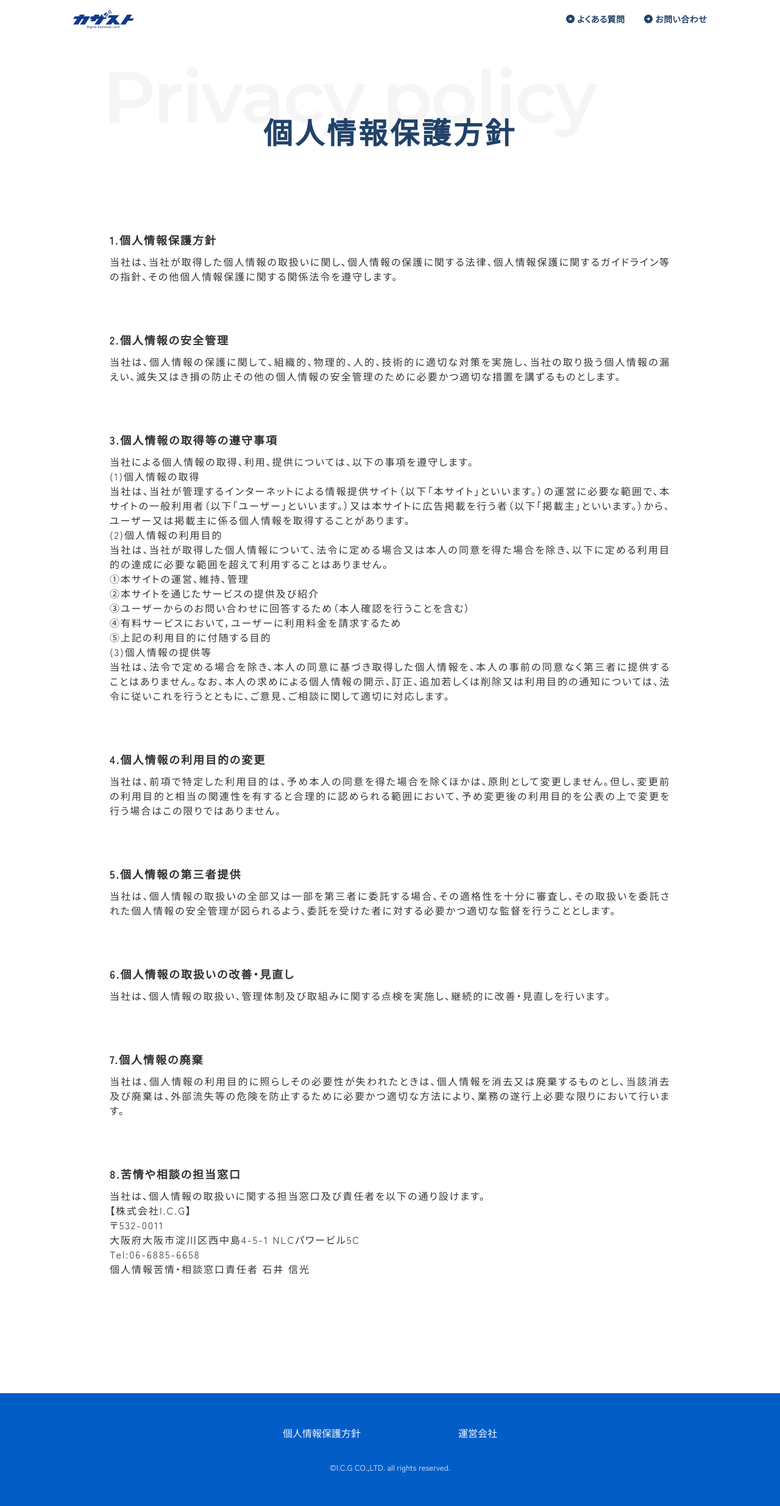
After one commit to icg-jobs/digital-card, a PHP site: page /privacy.html in a window 1280 px wide. The commit adds this page. Shown: the whole page at 61% size. Run offline with PHP 8.4, Linux system fonts and the light colour scheme; some libraries are stand-ins or nearby versions.

Commit message:
privacy commit

```diff
--- a/css/style.css
+++ b/css/style.css
@@ -925,7 +925,7 @@ body main .kv-pc {
 }
 body main .feature .container {
   background-image: url(../img/Feature.svg);
-  background-size: 200px auto;
+  background-size: 300px auto;
   background-position: center 30px;
   margin-bottom: 64px;
 }
@@ -965,7 +965,7 @@ body main .problem {
 body main .problem .container {
   background-image: url(../img/Problem.svg);
   background-size: 360px auto;
-  background-position: center 0;
+  background-position: center 30px;
 }
 body main .problem .container h3 {
   color: #FFF;
@@ -2270,4 +2270,52 @@ body footer .container small {
   body footer .container small {
     padding-top: 40px;
   }
+}
+/***************************************************
+ここらかprivacyのページ
+ **************************************************/
+.privacy .container {
+  background-image: url(../img/Privacy.svg);
+  background-size: 300px;
+  background-position: center 100px;
+  padding-top: 124px;
+  padding-bottom: 64px;
+}
+.privacy .container li {
+  font-size: 0.875rem;
+  letter-spacing: 2px;
+  line-height: 24px;
+}
+.privacy .container li span {
+  display: inline-block;
+  font-size: 1rem;
+  font-weight: 600;
+  padding-bottom: 12px;
+}
+.privacy .container li:not(li:nth-child(8)) {
+  padding-bottom: 40px;
+}
+
+@media screen and (min-width: 960px) {
+  .privacy .container {
+    background-image: url(../img/Privacy.svg);
+    background-size: 800px;
+    background-position: 180px 110px;
+    padding-top: 192px;
+    padding-bottom: 192px;
+  }
+  .privacy .container li {
+    font-size: 1rem;
+    letter-spacing: 2px;
+    line-height: 24px;
+  }
+  .privacy .container li span {
+    display: inline-block;
+    font-size: 1.125rem;
+    font-weight: 600;
+    padding-bottom: 12px;
+  }
+  .privacy .container li:not(li:nth-child(8)) {
+    padding-bottom: 80px;
+  }
 }/*# sourceMappingURL=style.css.map */
--- a/css/style.scss
+++ b/css/style.scss
@@ -593,7 +593,7 @@ body {
   .feature {
     .container {
       background-image: url(../img/Feature.svg);
-      background-size: 200px auto;
+      background-size: 300px auto;
       background-position: center 30px;
       margin-bottom: 64px;
       .feature1,.feature2,.feature3,.feature4 {
@@ -633,7 +633,7 @@ body {
     .container {
       background-image: url(../img/Problem.svg);
       background-size: 360px auto;
-      background-position: center 0;
+      background-position: center 30px;
         h3 {
           color: #FFF;
           text-align: center;
@@ -1116,8 +1116,6 @@ body {
   }
 }
 
-
-
 // ここからPC版------------------
 
 @media screen and (min-width: 960px) {
@@ -2012,3 +2010,59 @@ body {
   }
   }
 }
+
+/***************************************************
+ここらかprivacyのページ
+ **************************************************/
+
+.privacy {
+  .container {
+    background-image: url(../img/Privacy.svg);
+    background-size: 300px;
+    background-position: center 100px;
+    padding-top: 124px;
+    padding-bottom: 64px;
+    li {
+      font-size: rem(14);
+      letter-spacing: 2px;
+      line-height: 24px;
+      span {
+        display: inline-block;
+        font-size: rem(16);
+        font-weight: 600;
+        padding-bottom: 12px;
+      }
+    }
+    li:not(li:nth-child(8)) {
+      padding-bottom: 40px;
+    }
+  }
+}
+
+
+
+@media screen and (min-width: 960px) {
+  .privacy {
+    .container {
+      background-image: url(../img/Privacy.svg);
+      background-size: 800px;
+      background-position: 180px 110px;
+      padding-top: 192px;
+      padding-bottom: 192px;
+      li {
+        font-size: rem(16);
+        letter-spacing: 2px;
+        line-height: 24px;
+        span {
+          display: inline-block;
+          font-size: rem(18);
+          font-weight: 600;
+          padding-bottom: 12px;
+        }
+      }
+      li:not(li:nth-child(8)) {
+        padding-bottom: 80px;
+      }
+    }
+  }
+}
--- /dev/null
+++ b/privacy.html
@@ -0,0 +1,114 @@
+<!DOCTYPE html>
+<html lang="ja">
+<head>
+    <meta charset="UTF-8">
+    <meta http-equiv="X-UA-Compatible" content="IE=edge">
+    <meta name="viewport" content="width=device-width, initial-scale=1.0">
+    <title>Document</title>
+    <link rel="stylesheet" href="css/style.css">
+    <link rel="preconnect" href="https://fonts.googleapis.com">
+    <link rel="preconnect" href="https://fonts.gstatic.com" crossorigin>
+    <link href="https://fonts.googleapis.com/css2?family=Zen+Kaku+Gothic+New:wght@400;500;700;900&display=swap" rel="stylesheet">
+    <script src="https://ajaxzip3.github.io/ajaxzip3.js" charset="UTF-8"></script>
+</head>
+<body id="top">
+    <header>
+        <div class="container">
+            <div class="flex-wrapper">
+                <a href="index.html"><img src="img/logo.svg" alt="カザストのロゴ"></a>
+                <ul>
+                    <li>
+                        <img src="img/link.svg" alt="右向き矢印">
+                        <a href="index.html#question">よくある質問</a>
+                    </li>
+                    <li>
+                        <img src="img/link.svg" alt="右向き矢印">
+                        <a href="index.html#order">お問い合わせ</a>
+                    </li>
+                    <!-- <div class="btn-wrapper-pc">
+                        <form action="" method="post">
+                            <input type="submit" value="ログイン" class="button">
+                            <img src="img/login_right.svg" alt="右向き矢印">
+                        </form>
+                    </div> -->
+                </ul>
+            </div>
+            <!-- <div class="btn-wrapper">
+                <form action="" method="post">
+                    <input type="submit" value="ログイン" class="button">
+                    <img src="img/login_right.svg" alt="右向き矢印">
+                </form>
+            </div> -->
+        </div>
+    </header>
+    <main>
+        <section class="privacy">
+            <div class="container">
+                <h2><span class="slide-in leftAnime"><span class="slide-in_inner leftAnimeInner">
+                    個人情報保護方針</span></span></h2>
+                <ul>
+                    <li>
+                        <span>1.個人情報保護方針</span><br>
+                        当社は、当社が取得した個人情報の取扱いに関し、個人情報の保護に関する法律、個人情報保護に関するガイドライン等の指針、その他個人情報保護に関する関係法令を遵守します。
+                    </li>
+                    <li>
+                        <span>2.個人情報の安全管理</span><br>
+                        当社は、個人情報の保護に関して、組織的、物理的、人的、技術的に適切な対策を実施し、当社の取り扱う個人情報の漏えい、滅失又はき損の防止その他の個人情報の安全管理のために必要かつ適切な措置を講ずるものとします。
+                    </li>
+                    <li>
+                        <span>3.個人情報の取得等の遵守事項</span><br>
+                        当社による個人情報の取得、利用、提供については、以下の事項を遵守します。<br>
+                        (1)個人情報の取得<br>
+                        当社は、当社が管理するインターネットによる情報提供サイト（以下「本サイト」といいます。）の運営に必要な範囲で、本サイトの一般利用者（以下「ユーザー」といいます。）又は本サイトに広告掲載を行う者（以下「掲載主」といいます。）から、ユーザー又は掲載主に係る個人情報を取得することがあります。<br>
+                        (2)個人情報の利用目的<br>
+                        当社は、当社が取得した個人情報について、法令に定める場合又は本人の同意を得た場合を除き、以下に定める利用目的の達成に必要な範囲を超えて利用することはありません。<br>
+                        ①本サイトの運営、維持、管理<br>
+                        ②本サイトを通じたサービスの提供及び紹介<br>
+                        ③ユーザーからのお問い合わせに回答するため（本人確認を行うことを含む）<br>
+                        ④有料サービスにおいて，ユーザーに利用料金を請求するため<br>
+                        ⑤上記の利用目的に付随する目的<br>
+                        (3)個人情報の提供等<br>
+                        当社は、法令で定める場合を除き、本人の同意に基づき取得した個人情報を、本人の事前の同意なく第三者に提供することはありません。なお、本人の求めによる個人情報の開示、訂正、追加若しくは削除又は利用目的の通知については、法令に従いこれを行うとともに、ご意見、ご相談に関して適切に対応します。<br>
+                    </li>
+                    <li>
+                        <span>4.個人情報の利用目的の変更</span><br>
+                        当社は、前項で特定した利用目的は、予め本人の同意を得た場合を除くほかは、原則として変更しません。但し、変更前の利用目的と相当の関連性を有すると合理的に認められる範囲において、予め変更後の利用目的を公表の上で変更を行う場合はこの限りではありません。
+                    </li>
+                    <li>
+                        <span>5.個人情報の第三者提供</span><br>
+                        当社は、個人情報の取扱いの全部又は一部を第三者に委託する場合、その適格性を十分に審査し、その取扱いを委託された個人情報の安全管理が図られるよう、委託を受けた者に対する必要かつ適切な監督を行うこととします。
+                    </li>
+                    <li>
+                        <span>6.個人情報の取扱いの改善・見直し</span><br>
+                        当社は、個人情報の取扱い、管理体制及び取組みに関する点検を実施し、継続的に改善・見直しを行います。
+                    </li>
+                    <li>
+                        <span>7.個人情報の廃棄</span><br>
+                        当社は、個人情報の利用目的に照らしその必要性が失われたときは、個人情報を消去又は廃棄するものとし、当該消去及び廃棄は、外部流失等の危険を防止するために必要かつ適切な方法により、業務の遂行上必要な限りにおいて行います。
+                    </li>
+                    <li>
+                        <span>8.苦情や相談の担当窓口</span><br>
+                        当社は、個人情報の取扱いに関する担当窓口及び責任者を以下の通り設けます。<br>
+                        【株式会社I.C.G】<br>
+                        〒532-0011<br>
+                        大阪府大阪市淀川区西中島4-5-1 NLCパワービル5C<br>
+                        Tel:06-6885-6658<br>
+                        個人情報苦情・相談窓口責任者 石井 信光<br>
+                    </li>
+                </ul>
+            </div>
+        </section>
+    </main>
+    <footer>
+        <div class="container">
+            <div class="flex-wrapper">
+                <a href="">個人情報保護方針</a>
+                <a href="https://www.i-c-g.info">運営会社</a>
+            </div>
+            <small class="copy">&copy;I.C.G CO.,LTD. all rights reserved.</small>
+        </div>
+    </footer>
+</body>
+<script src="js/jquery-3.7.0.min.js"></script>
+<script src="js/main.js"></script>
+</html>
```
Also changed, not shown: index.html (+6 -6 lines), img/Privacy.svg (added), 1 other file.
